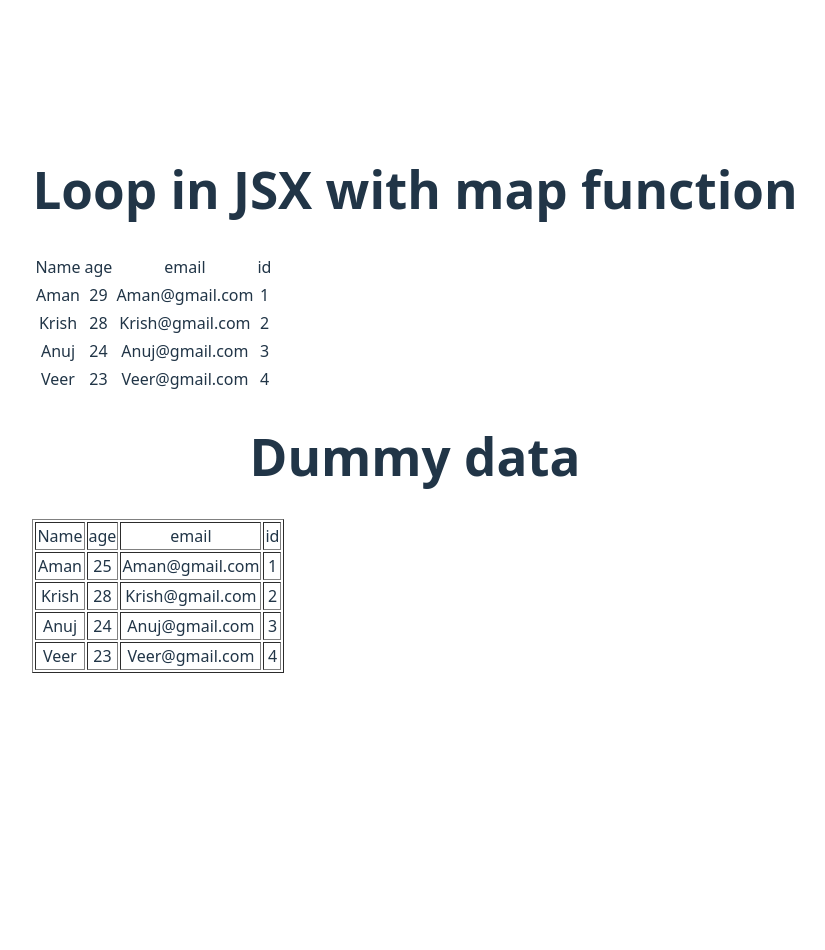
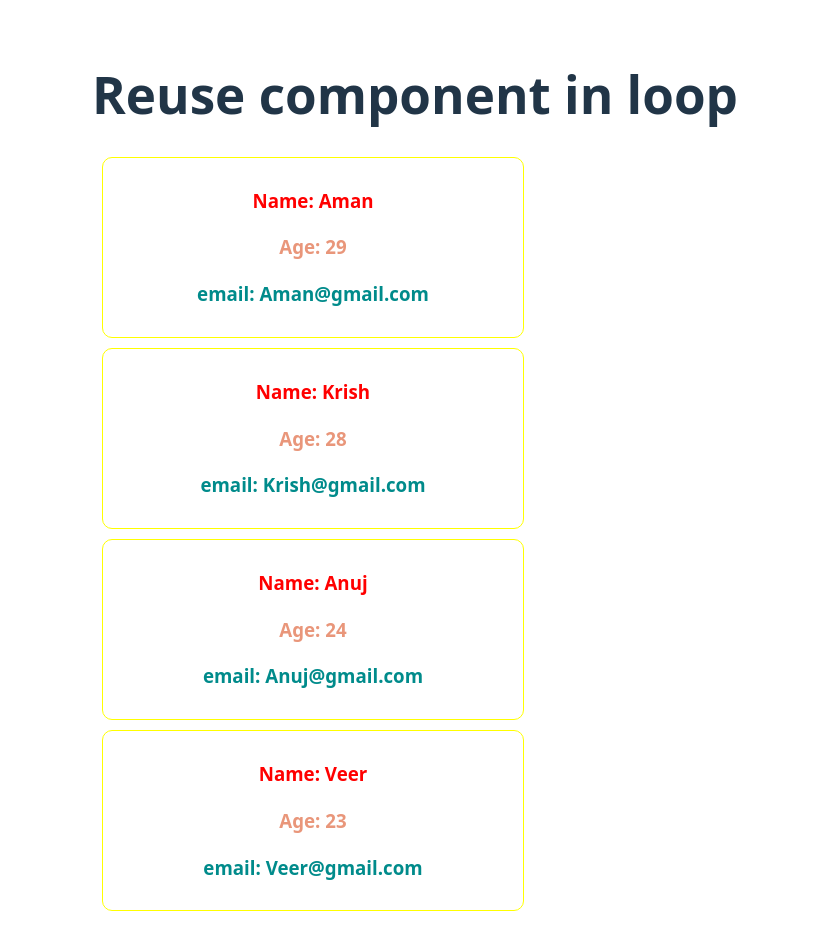
Before and after one commit to Pawancoderk/revisit_react, a React (Vite) app: page / in a window 1280 px wide. Shown: the top 950 px of the page, without its empty margins (225-1050 px from the left). Before the commit the page ends 800 px from the top, so only its background shows below. Built offline with nearby package versions, Linux system fonts and the light colour scheme.

Commit message:
Reuse component

```diff
--- a/src/App.jsx
+++ b/src/App.jsx
@@ -13,6 +13,7 @@ import { ContolledComponent } from './ConrolledComponent'
 import { Checkbox } from './Checkbox'
 import { Radio } from './Radio'
 import { Array } from './Array'
+import { ReuseComponent } from './ReuseComponent'
 
 
 function App() {
@@ -53,7 +54,8 @@ function App() {
   {/* <ContolledComponent/> */}
   {/* <Checkbox/> */}
   {/* <Radio/> */}
-  <Array/>
+  {/* <Array/> */}
+  <ReuseComponent/>
   </>
   )
 }
--- a/src/Array.jsx
+++ b/src/Array.jsx
@@ -42,7 +42,7 @@ export function Array() {
 
         <tbody>
           {userData.map((user) => (
-            <tr>
+            <tr key={user.id}>
               <td>{user.name}</td>
               <td>{user.age}</td>
               <td>{user.email}</td>
--- /dev/null
+++ b/src/ReuseComponent.jsx
@@ -0,0 +1,43 @@
+import { ReuseComponent2 } from "./ReuseComponent2";
+
+export function ReuseComponent(){
+      const userData = [
+    {
+      name: "Aman",
+      age: 29,
+      email: "Aman@gmail.com",
+      id: 1,
+    },
+    {
+      name: "Krish",
+      age: 28,
+      email: "Krish@gmail.com",
+      id: 2,
+    },
+    {
+      name: "Anuj",
+      age: 24,
+      email: "Anuj@gmail.com",
+      id: 3,
+    },
+    {
+      name: "Veer",
+      age: 23,
+      email: "Veer@gmail.com",
+      id: 4,
+    },
+  ];
+    return(
+        <>
+        <h1>Reuse component in loop</h1>
+        {
+            userData.map((user)=>(
+              <div key={user.id} >
+                < ReuseComponent2 user={user}/>
+
+                </div>
+            ))
+        }
+        </>
+    )
+}
--- /dev/null
+++ b/src/ReuseComponent2.jsx
@@ -0,0 +1,9 @@
+export function ReuseComponent2({user}){
+    return(
+        < div style={{border:"1px solid yellow",padding:"10px",margin:"10px",width:"400px",borderRadius:"10px"}}>
+        <h3 style={{color:"red"}}>Name: {user.name}</h3>
+        <h3 style={{color:"darksalmon"}}>Age: {user.age}</h3>
+        <h3 style={{color:"darkcyan"}}>email: {user.email}</h3>
+        </div>
+    )
+}
```
